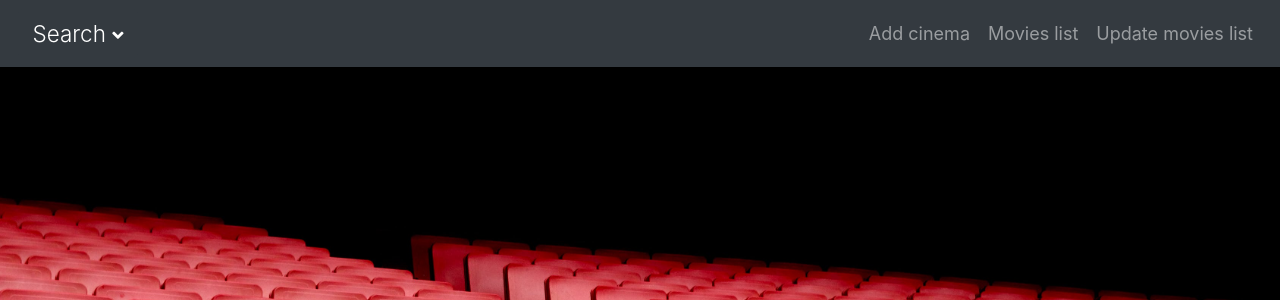
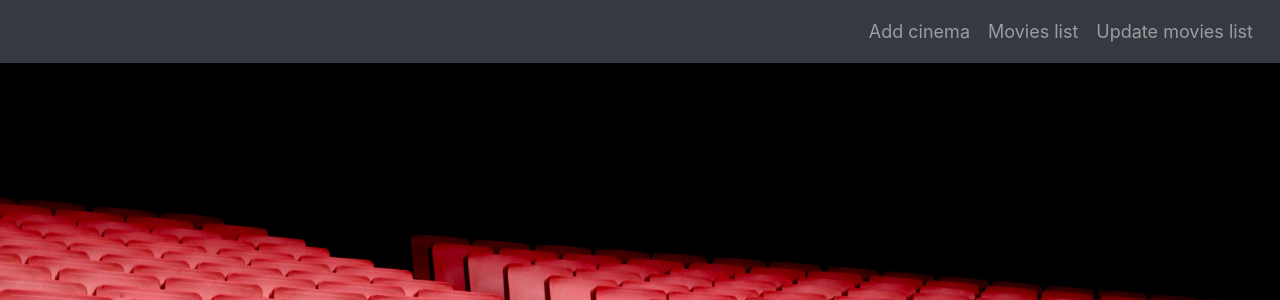
Before and after one commit to federicovinas7/MoviePass, a PHP site: template Views/nav.php in a window 1280 px wide. Shown: the top 300 px of the page. Run offline with PHP 8.4, Linux system fonts and the light colour scheme; the template is opened without the code that fills it, so the values that code supplies are empty; some libraries are stand-ins or nearby versions.

Commit message:
arreglitos hehe

```diff
--- a/Views/css/styles.css
+++ b/Views/css/styles.css
@@ -41,6 +41,7 @@ body{
 	margin-top: 5%;
 	margin-bottom: 5%;
 	width: 90%;
+	backdrop-filter: blur(5px);
 	align-items: center;
 }
 
--- a/Views/header.php
+++ b/Views/header.php
@@ -9,6 +9,6 @@
     <link rel="stylesheet" href="https://cdnjs.cloudflare.com/ajax/libs/font-awesome/4.7.0/css/font-awesome.min.css">
     <link rel="stylesheet" href="<?php echo CSS_PATH?>css/all.css">
     <title>MoviePass</title>
-    <link rel="icon" type="image/png" href="Views\img\MoviePass-Icon.png" />
+    <link rel="icon" type="image/png" href="<?php echo IMG_PATH?>MoviePass-Icon.png" />
 </head>
 <body>
--- a/Views/nav.php
+++ b/Views/nav.php
@@ -1,7 +1,5 @@
 <nav class="navbar navbar-expand-lg  navbar-dark bg-dark fixed-top" >
-     <button class="btn btn-dark " type="button" data-toggle="collapse" data-target="#collapseExample" aria-expanded="false" aria-controls="collapseExample">
-          <span class="lead">Search </span> <i class="fas fa-angle-down"></i>
-          </button>
+
      <ul class="navbar-nav ml-auto">
           <li class="nav-item">
           <li class="nav-item">
@@ -15,23 +13,3 @@
           </li>
      </ul>
 </nav>
-<ul class="collapse nav nav-pills flex-column bg-dark w-25 fixed-top " id="collapseExample" style="margin-top:5%;">
-     <li class="nav-item">
-          <a href="" class="nav-link btn-dark">example 1</a>
-     </li>
-     <li class="nav-item">
-          <a href="" class="nav-link btn-dark">example 1</a>
-     </li>
-     <li class="nav-item">
-          <a href="" class="nav-link btn-dark">example 1</a>
-     </li>
-     <li class="nav-item">
-          <a href="" class="nav-link btn-dark">example 1</a>
-     </li>
-     <li class="nav-item">
-          <div class="input-group-append d-flex ">
-               <input type="text" class="form-control w-75 form-control-white d-inline bg-dark ml-1 text-light" style="borderline" placeholder="Recipient's username" aria-label="Recipient's username" aria-describedby="button-addon2">
-               <button class="btn btn-dark w25 d-inline" type="button" id="button-addon2">Button</button>
-          </div>
-     </li>
-</ul>
```
